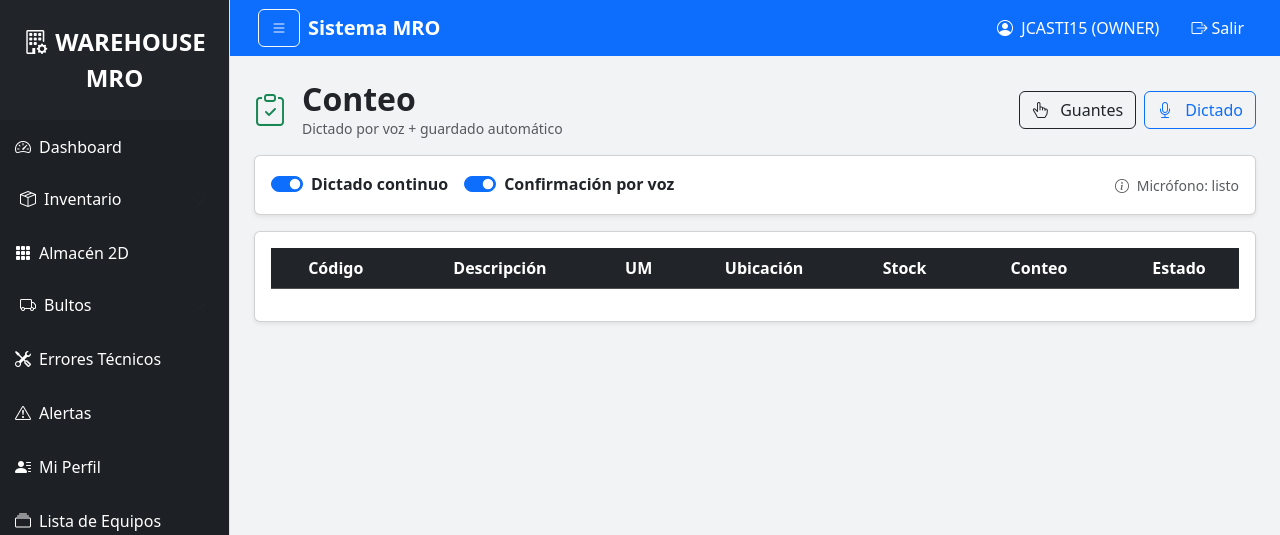
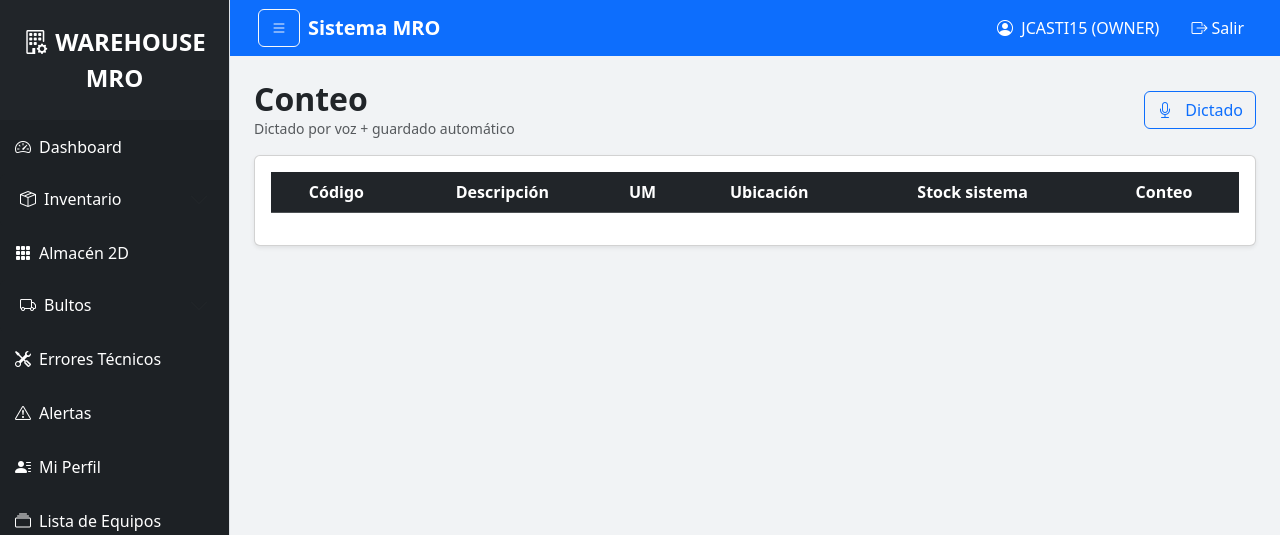
Before and after one commit to Joselu04991/warehouse_mro_4-main, a Flask app: page /inventory/count in a window 1280 px wide. Shown: the top 535 px of the page. Run offline with Flask 3, Linux system fonts and the light colour scheme; a user stored in the database is signed in; data that the repository does not hold is empty.

Commit message:
Update count.html

```diff
--- a/templates/inventory/count.html
+++ b/templates/inventory/count.html
@@ -2,50 +2,19 @@
 {% block content %}
 
 <style>
-  .gloves * { font-size: 1.15rem !important; }
-  .gloves .btn { padding: 0.9rem 1.1rem !important; }
-  .gloves input.form-control { height: 52px; font-size: 1.2rem !important; }
-  .sticky-tools { position: sticky; top: 10px; z-index: 10; }
   .row-saving { outline: 2px dashed rgba(25,135,84,.35); border-radius: 10px; }
 </style>
 
-<div id="pageRoot" class="container">
+<div class="container">
 
-  <div class="d-flex align-items-center justify-content-between mb-3">
-    <div class="d-flex align-items-center">
-      <i class="bi bi-clipboard-check fs-2 me-3 text-success"></i>
+  <div class="d-flex justify-content-between align-items-center mb-3">
     <div>
       <h2 class="fw-bold mb-0">Conteo</h2>
       <div class="text-muted small">Dictado por voz + guardado automático</div>
     </div>
-    </div>
-
-    <div class="d-flex gap-2">
-      <button id="btnGloves" class="btn btn-outline-dark">
-        <i class="bi bi-hand-index-thumb me-2"></i> Guantes
-      </button>
     <button id="btnVoice" class="btn btn-outline-primary">
       <i class="bi bi-mic me-2"></i> Dictado
     </button>
-    </div>
-  </div>
-
-  <div class="card shadow-sm mb-3 sticky-tools">
-    <div class="card-body d-flex gap-3 align-items-center">
-      <div class="form-check form-switch">
-        <input class="form-check-input" type="checkbox" id="toggleContinuous" checked>
-        <label class="form-check-label fw-semibold">Dictado continuo</label>
-      </div>
-
-      <div class="form-check form-switch">
-        <input class="form-check-input" type="checkbox" id="toggleSpeak" checked>
-        <label class="form-check-label fw-semibold">Confirmación por voz</label>
-      </div>
-
-      <div class="ms-auto text-muted small" id="voiceStatus">
-        <i class="bi bi-info-circle me-1"></i> Micrófono: listo
-      </div>
-    </div>
   </div>
 
   <div class="card shadow-sm">
@@ -57,9 +26,8 @@
             <th>Descripción</th>
             <th>UM</th>
             <th>Ubicación</th>
-            <th>Stock</th>
-            <th style="width:160px;">Conteo</th>
-            <th style="width:120px;">Estado</th>
+            <th>Stock sistema</th>
+            <th style="width:150px;">Conteo</th>
           </tr>
         </thead>
 
@@ -69,42 +37,31 @@
             <td class="fw-semibold">{{ i.material_code }}</td>
 
             <td class="text-muted small">
-              {{ i.material_text }}
+              {{ i.material_text or "—" }}
             </td>
 
             <!-- UNIDAD DE MEDIDA -->
             <td class="text-center fw-semibold">
-              {{ i.base_unit }}
+              {{ i.base_unit or "—" }}
             </td>
 
             <td class="text-center fw-semibold">
               {{ i.location }}
             </td>
 
-            <!-- STOCK REAL -->
+            <!-- STOCK DEL SISTEMA -->
             <td class="text-center fw-semibold">
-              {{ i.libre_utilizacion }}
+              {{ i.stock_sistema }}
             </td>
 
+            <!-- CONTEO FÍSICO -->
             <td>
               <input class="form-control text-center count-input"
-                     inputmode="numeric"
-                     pattern="[0-9]*"
-                     placeholder="0"
+                     type="number"
+                     min="0"
                      value="{{ i.real_count }}"
                      data-code="{{ i.material_code }}"
                      data-loc="{{ i.location }}">
-            </td>
-
-            <!-- ESTADO REAL DEL MODELO -->
-            <td class="text-center">
-              <span class="badge
-                {% if i.status == 'NORMAL' %}bg-success
-                {% elif i.status == 'MEDIO' %}bg-warning
-                {% elif i.status == 'BAJO' %}bg-danger
-                {% else %}bg-dark{% endif %}">
-                {{ i.status }}
-              </span>
             </td>
           </tr>
           {% endfor %}
@@ -118,53 +75,39 @@
 <script>
 (() => {
 
+  const btnVoice = document.getElementById("btnVoice");
   let recognition = null;
   let listening = false;
-  let manualStop = false;
-
-  const btnVoice = document.getElementById("btnVoice");
-  const voiceStatus = document.getElementById("voiceStatus");
-  const toggleContinuous = document.getElementById("toggleContinuous");
-  const toggleSpeak = document.getElementById("toggleSpeak");
-
-  const speak = (txt) => {
-    if (!toggleSpeak.checked) return;
-    const u = new SpeechSynthesisUtterance(txt);
-    u.lang = "es-PE";
-    speechSynthesis.cancel();
-    speechSynthesis.speak(u);
-  };
-
-  const setStatus = (msg, ok=true) => {
-    voiceStatus.innerHTML = ok
-      ? `<i class="bi bi-mic me-1"></i> ${msg}`
-      : `<i class="bi bi-exclamation-triangle me-1"></i> ${msg}`;
-  };
 
   const findInputByCode = (code) =>
     document.querySelector(`.count-input[data-code="${code}"]`);
 
-  const saveRow = async (inputEl) => {
-    const val = parseInt(inputEl.value || "0", 10) || 0;
-
+  const saveRow = async (input) => {
     await fetch("{{ url_for('inventory.save_count_row') }}", {
       method: "POST",
       headers: {"Content-Type": "application/json"},
       body: JSON.stringify({
-        material_code: inputEl.dataset.code,
-        location: inputEl.dataset.loc,
-        real_count: val
+        material_code: input.dataset.code,
+        location: input.dataset.loc,
+        real_count: parseFloat(input.value || 0)
       })
     });
-
-    speak("registrado");
-    setStatus(`Código ${inputEl.dataset.code}, cantidad ${val}`);
   };
 
   const SR = window.SpeechRecognition || window.webkitSpeechRecognition;
 
-  const startRecognition = () => {
-    if (!SR || listening) return;
+  btnVoice.onclick = () => {
+    if (!SR) {
+      alert("Tu navegador no soporta dictado");
+      return;
+    }
+
+    if (listening) {
+      recognition.stop();
+      listening = false;
+      btnVoice.classList.remove("btn-primary");
+      return;
+    }
 
     recognition = new SR();
     recognition.lang = "es-PE";
@@ -186,27 +129,10 @@
       saveRow(input);
     };
 
-    recognition.onend = () => {
-      if (!manualStop && toggleContinuous.checked) {
-        recognition.start();
-      }
-    };
-
     recognition.start();
     listening = true;
     btnVoice.classList.add("btn-primary");
-    setStatus("Habla: código + cantidad");
   };
-
-  const stopRecognition = () => {
-    manualStop = true;
-    recognition && recognition.stop();
-    listening = false;
-    setStatus("Dictado detenido");
-  };
-
-  btnVoice.onclick = () =>
-    listening ? stopRecognition() : startRecognition();
 
 })();
 </script>
```
Lines whose indentation alone changed are shown as unchanged.
